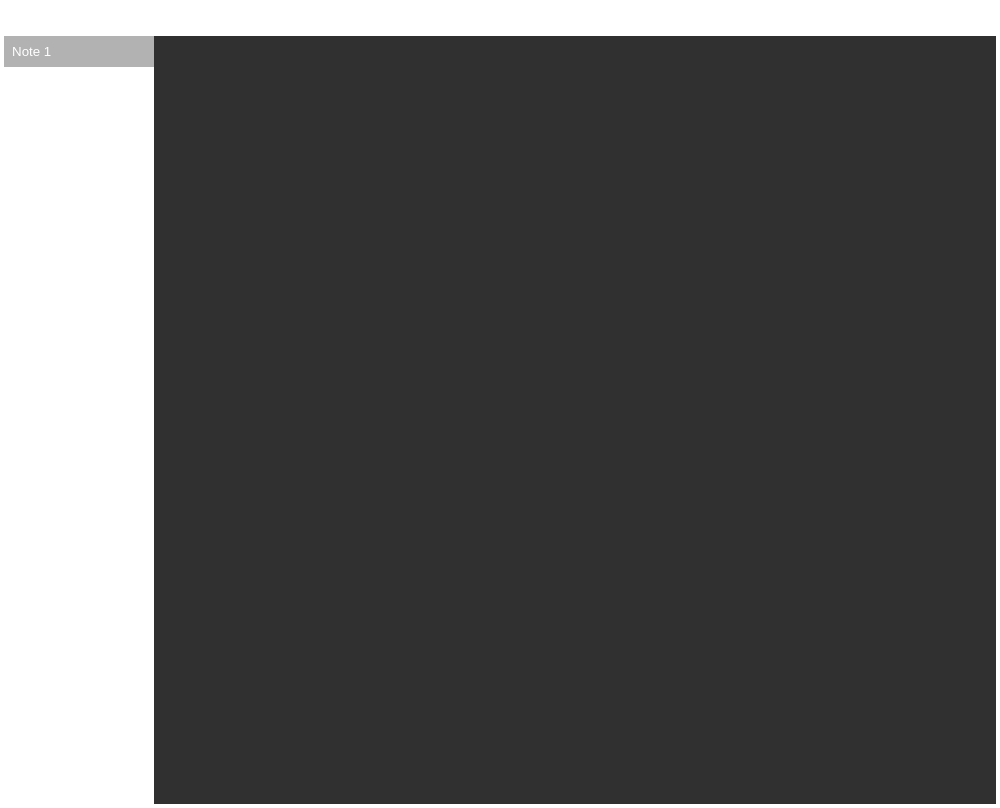
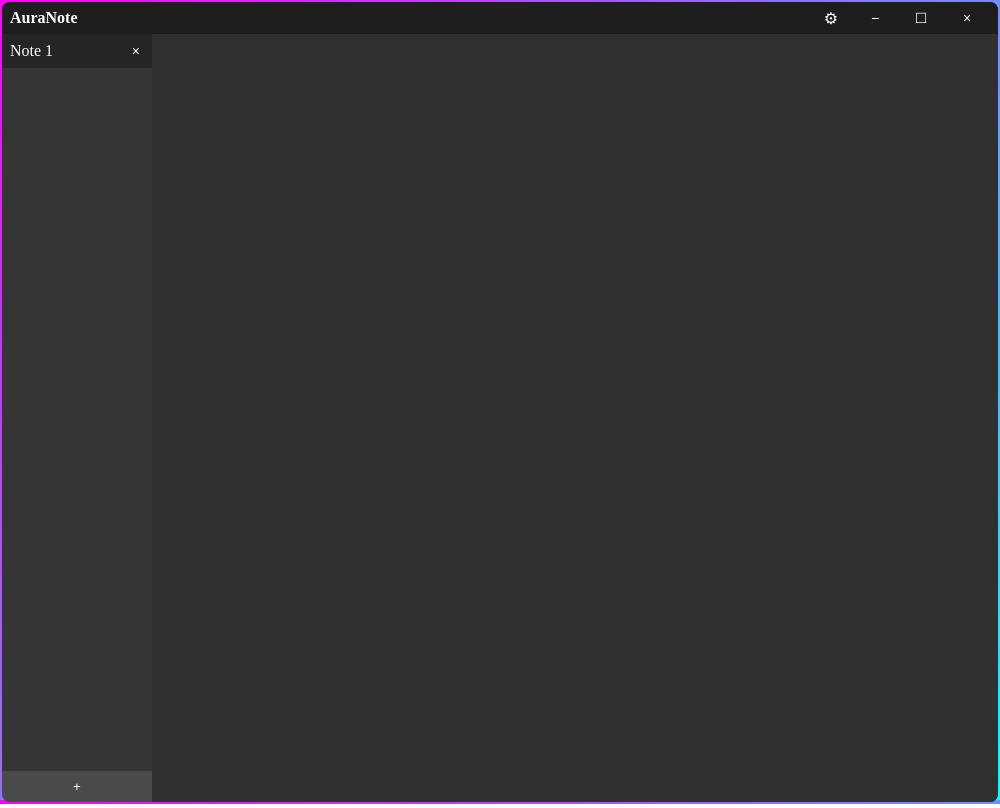
Before and after one commit to darkharasho/AuraNote, an Electron app: page src/index.html in a window 1000 px wide. Drawn offline with nearby package versions, Linux system fonts and the light colour scheme.

Commit message:
Refine AuraNote UI and remove Mica

```diff
--- a/package.json
+++ b/package.json
@@ -13,7 +13,6 @@
   "type": "commonjs",
   "dependencies": {
     "electron": "^25.9.8",
-    "marked": "^16.2.1",
-    "mica-electron": "^1.5.16"
+    "marked": "^16.2.1"
   }
 }
--- a/src/index.html
+++ b/src/index.html
@@ -6,7 +6,7 @@
   <link rel="stylesheet" href="styles.css" />
 </head>
 <body>
-  <div id="app" class="window">
+  <div id="app">
     <div id="titlebar">
       <span id="app-title">AuraNote</span>
       <div id="titlebar-right">
--- a/src/renderer.js
+++ b/src/renderer.js
@@ -22,12 +22,34 @@ function createTab(title = 'New Note') {
 function renderTabs() {
   tabList.innerHTML = '';
   tabs.forEach(tab => {
-    const btn = document.createElement('button');
-    btn.textContent = tab.title;
-    btn.dataset.id = tab.id;
-    if (tab.id === currentTab?.id) btn.classList.add('active');
-    btn.addEventListener('click', () => switchTab(tab.id));
-    tabList.appendChild(btn);
+    const tabEl = document.createElement('div');
+    tabEl.className = 'tab';
+    if (tab.id === currentTab?.id) tabEl.classList.add('active');
+
+    const titleSpan = document.createElement('span');
+    titleSpan.className = 'title';
+    titleSpan.textContent = tab.title;
+    titleSpan.addEventListener('dblclick', (e) => {
+      e.stopPropagation();
+      const newName = prompt('Rename tab', tab.title);
+      if (newName) {
+        tab.title = newName;
+        renderTabs();
+      }
+    });
+
+    const closeBtn = document.createElement('button');
+    closeBtn.className = 'close-tab';
+    closeBtn.textContent = '×';
+    closeBtn.addEventListener('click', (e) => {
+      e.stopPropagation();
+      closeTab(tab.id);
+    });
+
+    tabEl.appendChild(titleSpan);
+    tabEl.appendChild(closeBtn);
+    tabEl.addEventListener('click', () => switchTab(tab.id));
+    tabList.appendChild(tabEl);
   });
 }
 
@@ -35,6 +57,23 @@ function switchTab(id) {
   currentTab = tabs.find(t => t.id === id);
   editor.value = currentTab.content;
   renderMarkdown();
+  renderTabs();
+}
+
+function closeTab(id) {
+  const index = tabs.findIndex(t => t.id === id);
+  if (index === -1) return;
+  tabs.splice(index, 1);
+  if (currentTab?.id === id) {
+    currentTab = tabs[0] || null;
+    if (currentTab) {
+      editor.value = currentTab.content;
+      renderMarkdown();
+    } else {
+      editor.value = '';
+      preview.innerHTML = '';
+    }
+  }
   renderTabs();
 }
 
--- a/src/styles.css
+++ b/src/styles.css
@@ -1,31 +1,39 @@
 html, body {
   height: 100%;
   margin: 0;
-  padding: 0;
-  background: transparent;
 }
 
-.window {
+:root {
+  --border-gradient: linear-gradient(135deg,#ff00ff,#00ffff);
+}
+
+body {
+  background: var(--border-gradient);
+  padding: 2px;
+}
+
+#app {
   height: 100%;
   display: flex;
   flex-direction: column;
-  border: 4px solid transparent;
+  background: #2a2a2a;
   border-radius: 8px;
-  background: #2a2a2a padding-box, var(--border-gradient, linear-gradient(135deg,#ff00ff,#00ffff)) border-box;
+  overflow: hidden;
 }
 
 #titlebar {
   height: 32px;
   display: flex;
-  justify-content: space-between;
   align-items: center;
   padding: 0 8px;
   user-select: none;
   -webkit-app-region: drag;
   color: #fff;
+  background: #1e1e1e;
 }
 
 #titlebar-right {
+  margin-left: auto;
   display: flex;
   align-items: center;
   gap: 8px;
@@ -49,16 +57,25 @@ html, body {
 }
 
 .window-btn {
-  width: 32px;
-  height: 24px;
+  width: 46px;
+  height: 32px;
   border: none;
   background: transparent;
   color: #fff;
   cursor: pointer;
   -webkit-app-region: no-drag;
+  display: flex;
+  align-items: center;
+  justify-content: center;
+  font-size: 14px;
 }
+
 .window-btn:hover {
   background: rgba(255,255,255,0.1);
+}
+
+#close-btn:hover {
+  background: #e81123;
 }
 
 #main-view {
@@ -69,7 +86,7 @@ html, body {
 
 #tabs {
   width: 150px;
-  background: rgba(255,255,255,0.1);
+  background: rgba(255,255,255,0.05);
   display: flex;
   flex-direction: column;
 }
@@ -79,18 +96,29 @@ html, body {
   overflow-y: auto;
 }
 
-#tab-list button {
-  width: 100%;
-  background: transparent;
-  border: none;
+.tab {
+  display: flex;
+  align-items: center;
   padding: 8px;
-  text-align: left;
   color: #fff;
   cursor: pointer;
 }
 
-#tab-list button.active {
+.tab.active {
   background: rgba(0,0,0,0.3);
+}
+
+.tab .title {
+  flex: 1;
+}
+
+.tab .close-tab {
+  background: transparent;
+  border: none;
+  color: #fff;
+  cursor: pointer;
+  font-size: 14px;
+  padding: 0 4px;
 }
 
 #add-tab {
@@ -155,3 +183,27 @@ select {
 #back-btn {
   padding: 5px 10px;
 }
+
+/* Minimal dark scrollbars */
+* {
+  scrollbar-width: thin;
+  scrollbar-color: #444 transparent;
+}
+
+*::-webkit-scrollbar {
+  width: 6px;
+  height: 6px;
+}
+
+*::-webkit-scrollbar-track {
+  background: transparent;
+}
+
+*::-webkit-scrollbar-thumb {
+  background: #444;
+  border-radius: 3px;
+}
+
+*::-webkit-scrollbar-thumb:hover {
+  background: #555;
+}
```
Also changed, not shown: main.js (+4 -7 lines), README.md, 1 other file.
